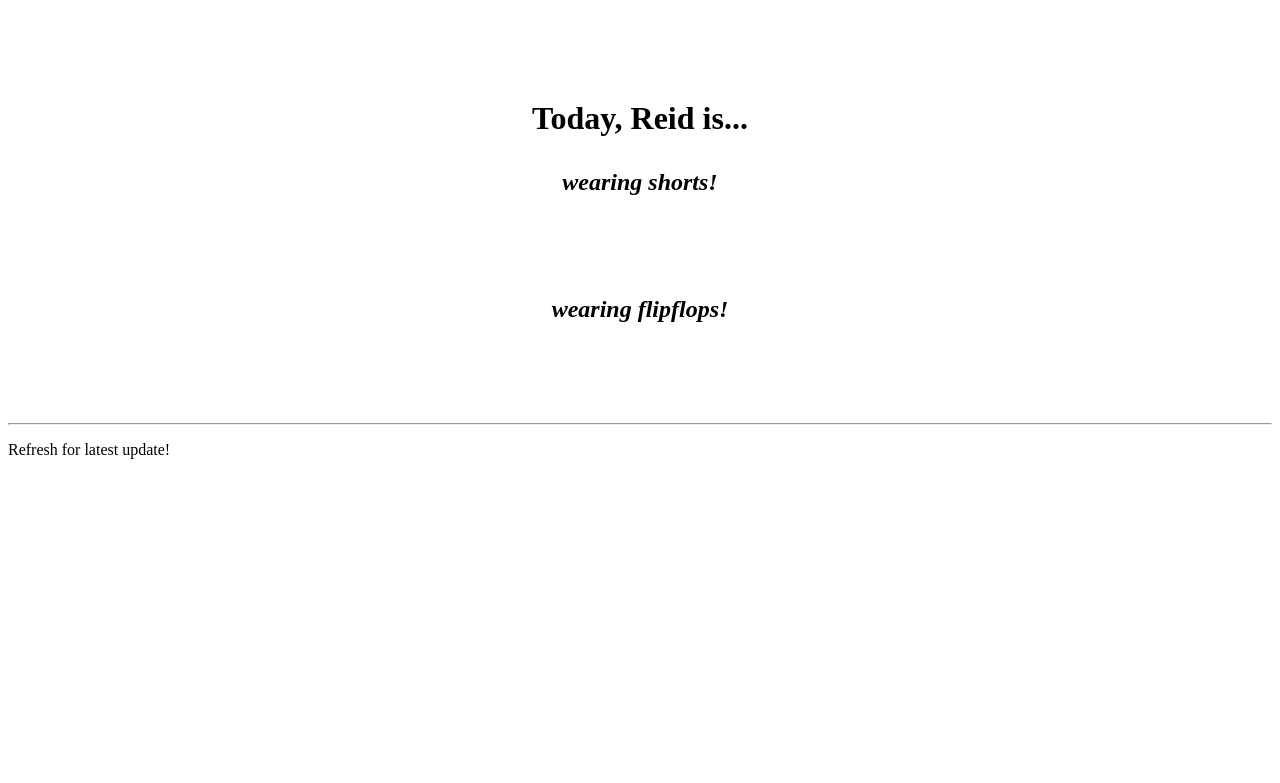
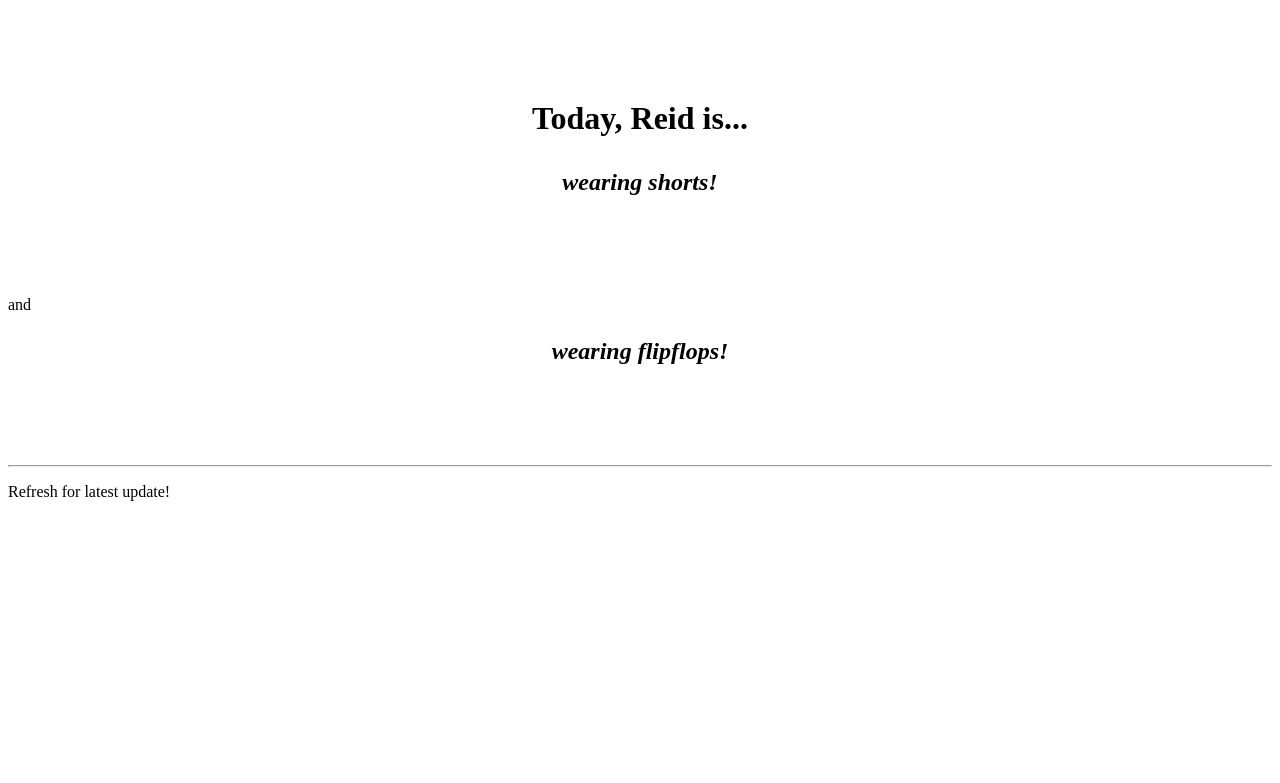
Before and after one commit to scrow/barden, a PHP site: page / in a window 1280 px wide. Shown: the top 783 px of the page. Run offline with PHP 8.4, Linux system fonts and the light colour scheme.

Commit message:
added "and"

```diff
--- a/index.php
+++ b/index.php
@@ -33,6 +33,8 @@
 				echo('<p class="status">wearing shorts!</p>');
 			};
 
+			echo 'and';
+
 			if(file_exists('shoes.flg')) {
 				echo('<p class="status">wearing
 shoes!</p>');
```
